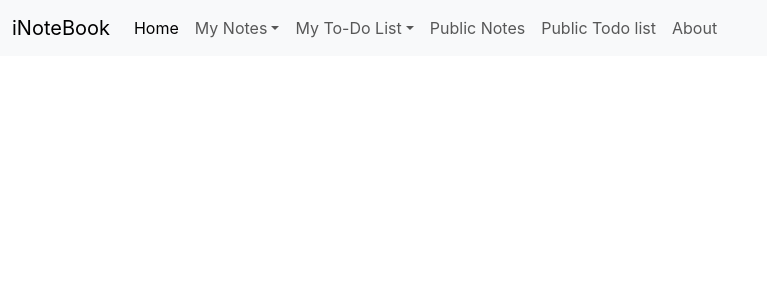
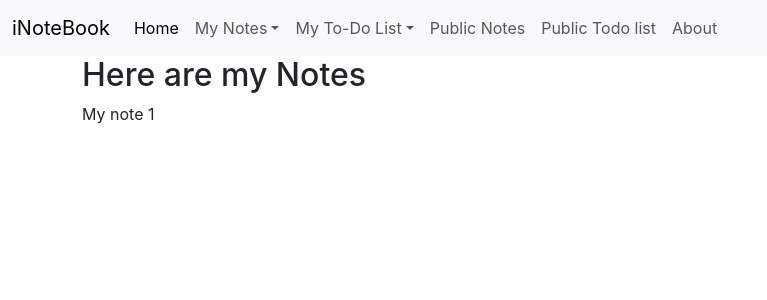
Before and after one commit to ee17btech11034/i-NoteBook, a React (Create React App) app in the folder frontend/: page / in a window 1280 px wide. Shown: the top 300 px of the page, without its empty margins (0-767 px from the left). Built offline with nearby package versions, Linux system fonts and the light colour scheme.

Commit message:
fetching Notes

```diff
--- a/frontend/src/components/About.js
+++ b/frontend/src/components/About.js
@@ -1,15 +1,9 @@
-import React, {useContext, useEffect} from 'react'
-import NoteContext from '../contexts/notes/NoteContext'
+import React from 'react'
 
 const About = () => {
-    const a = useContext(NoteContext)
-    useEffect(()=>{
-        a.UpdateState()
-        // eslint-disable-next-line
-    }, [])
   return (
     <div>
-      {a.state.name} is a great name with nikname {a.state.nikname} and time is: {a.state.time}.
+      This is about
     </div>
   )
 }
--- a/frontend/src/components/Home.js
+++ b/frontend/src/components/Home.js
@@ -1,8 +1,15 @@
-import React from 'react'
+import React, { useContext } from 'react'
+import NoteContext from '../contexts/notes/NoteContext'
 
 const Home = () => {
+  const context = useContext(NoteContext)
+  const {notes, setNotes} = context
   return (
-    <div>
+    <div className='container'>
+      <h2>Here are my Notes</h2>
+      {notes.map((note)=>{
+          return note.title
+        })}
 
     </div>
   )
--- a/frontend/src/contexts/notes/NoteState.js
+++ b/frontend/src/contexts/notes/NoteState.js
@@ -2,24 +2,30 @@ import NoteContext from './NoteContext';
 import { useState } from 'react';
 
 const NoteState = (props)=>{
-    const s1 = {
-        "name": "Raja",
-        "nikname": "AR",
-        "time": 0
-    }
-    const [state, setState] = useState(s1)
+    const initialNotes = [
+        {
+          "_id": "63dce460ec698dcbf7c5581e",
+          "user": "63dbd6bf2cf99fd58c8ccc95",
+          "title": "My note 1",
+          "description": "Checking this note 1 if added",
+          "tag": "Personal",
+          "date": "2023-02-03T10:39:28.734Z",
+          "__v": 0
+        }
+      ]
+    const [notes, setNotes] = useState(initialNotes)
 
-    const UpdateState = ()=>{
-        setTimeout(()=>{
-            setState({
-                "name": "Raja",
-                "nik-name": "AR",
-                "time": state.time +1
-            })
-        }, 1000)
-    }
+    // const UpdateState = ()=>{
+    //     setTimeout(()=>{
+    //         setState({
+    //             "name": "Raja",
+    //             "nik-name": "AR",
+    //             "time": state.time +1
+    //         })
+    //     }, 1000)
+    // }
     return (
-        <NoteContext.Provider value={{state, UpdateState}}>
+        <NoteContext.Provider value={{notes, setNotes}}>
             {props.children}
         </NoteContext.Provider>
     )
```
